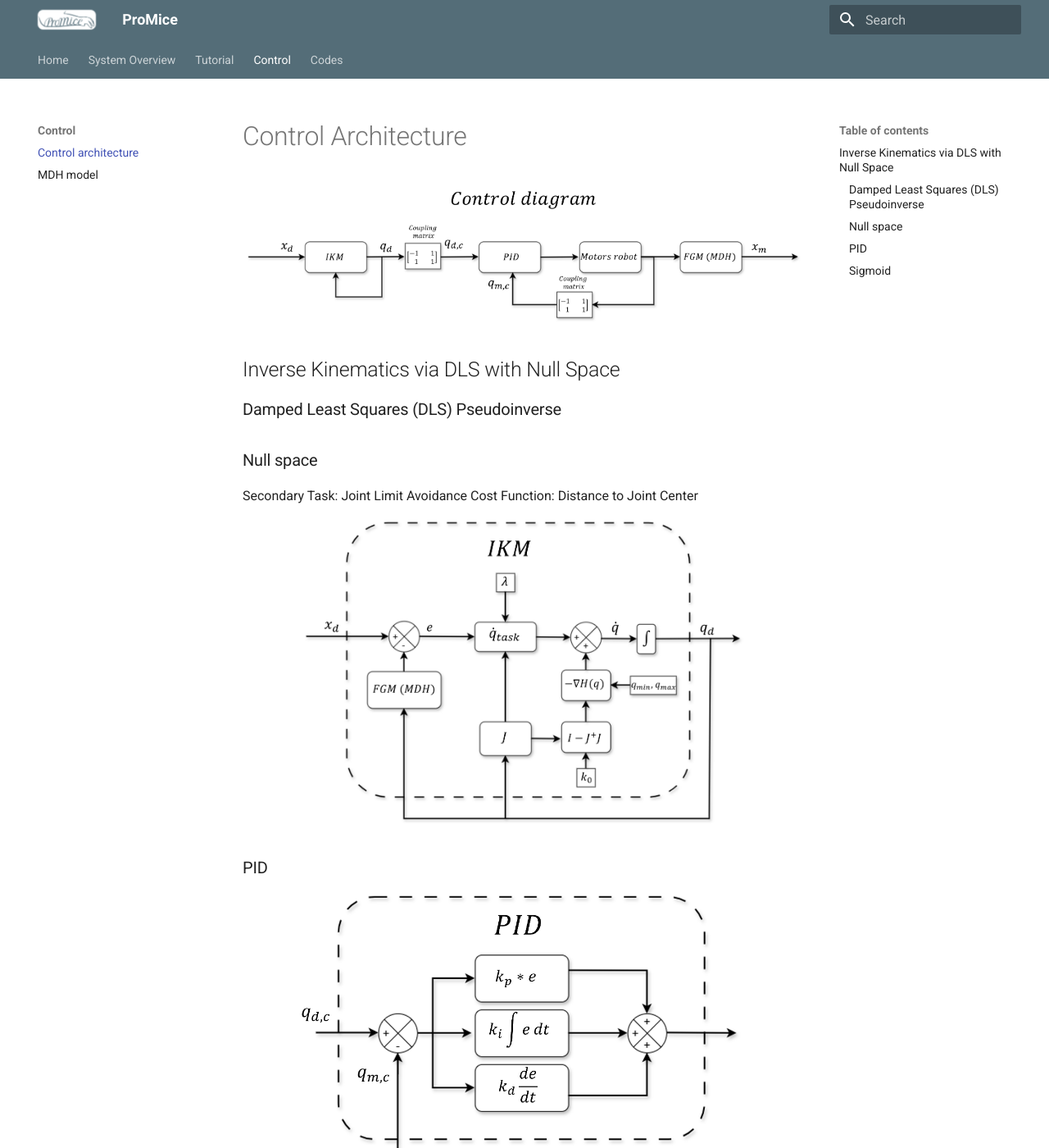
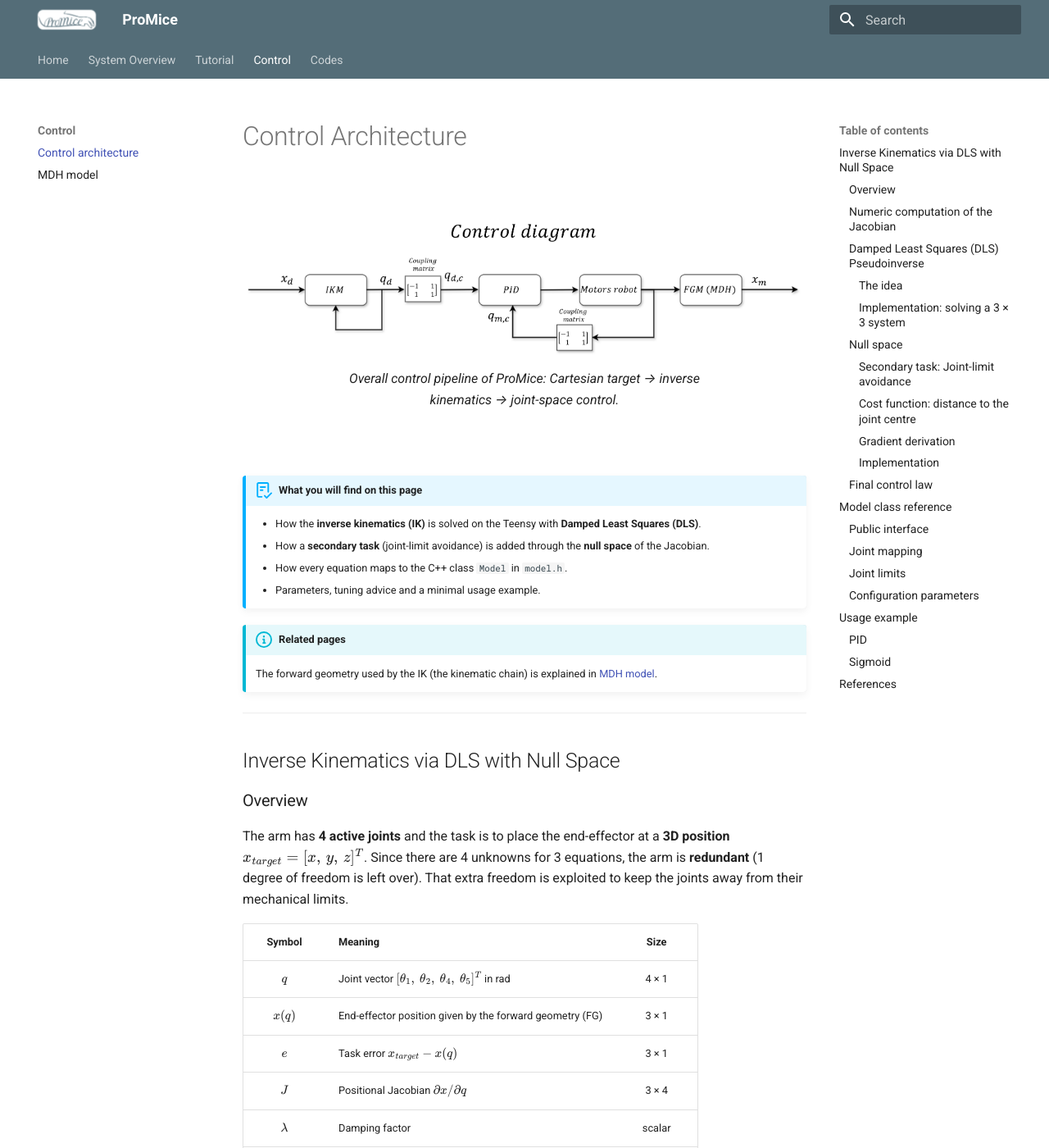
Before and after one commit to Juan-CarlosM/ProMice, an MkDocs documentation site: the page built from docs/control_architecture.md, in a window 1280 px wide and 1400 px high. Shown: the whole window at 82% size. Built offline with MkDocs 1.6.1 and Material for MkDocs 9.7.7, drawn with Linux system fonts in a browser that asks for light colours; some of the changed text lies outside the part shown.

Commit message:
Revise control architecture documentation
Updated control architecture documentation with improved formatting and corrected epsilon value for Jacobian calculation.

```diff
--- a/docs/control_architecture.md
+++ b/docs/control_architecture.md
@@ -1,24 +1,3 @@
-
-# Control Architecture
-
-![Control diagram](images/Control_diagram.png){width=100% .center .on-glb}
-
-## Inverse Kinematics via DLS with Null Space
-
-
-### Damped Least Squares (DLS) Pseudoinverse
-
-### Null space
-Secondary Task: Joint Limit Avoidance
-Cost Function: Distance to Joint Center
-
-![IKM diagram](images/IKM_diagram.png){width=80% .center}
-
-### PID
-![PID diagram](images/PID_diagram.png){width=80% .center}
-### Sigmoid
-
-
 
 # Control Architecture
 
```
Also changed, not shown: other parts of docs/control_architecture.md (+1 -6 lines).
